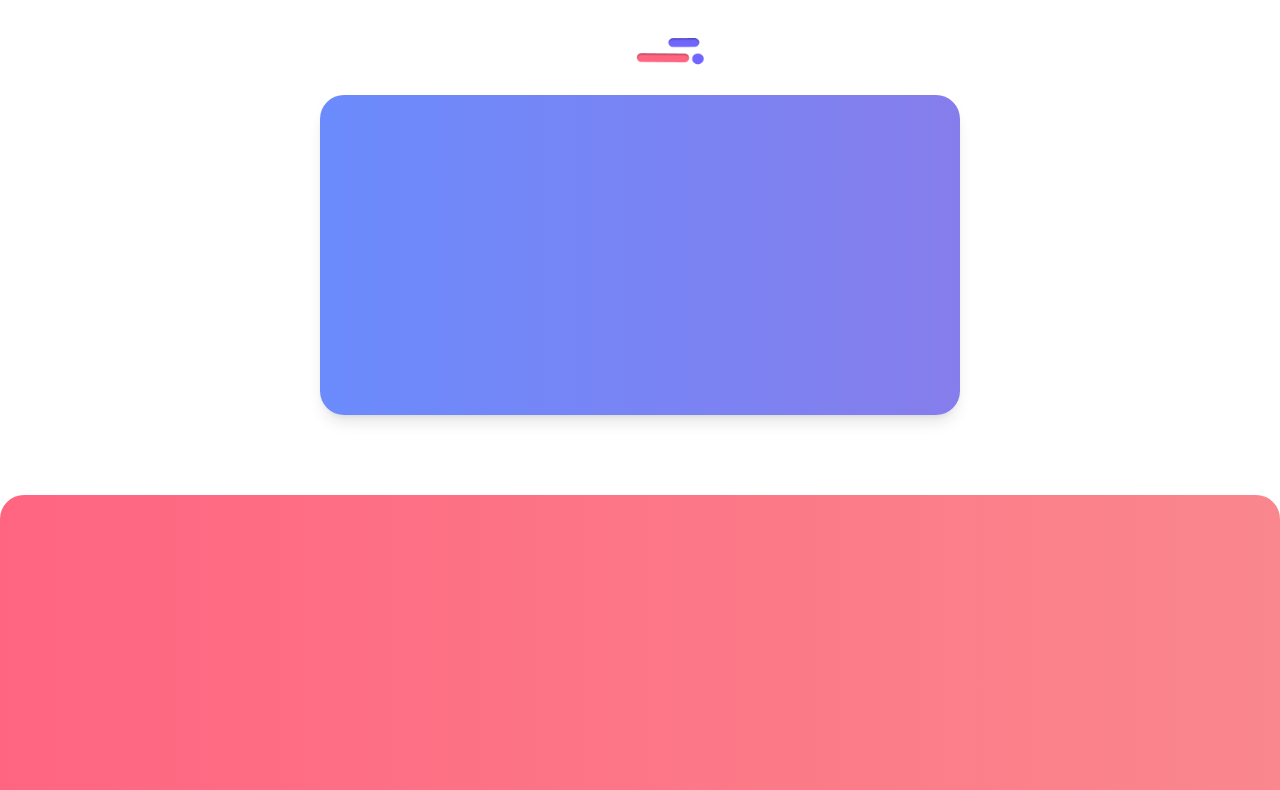
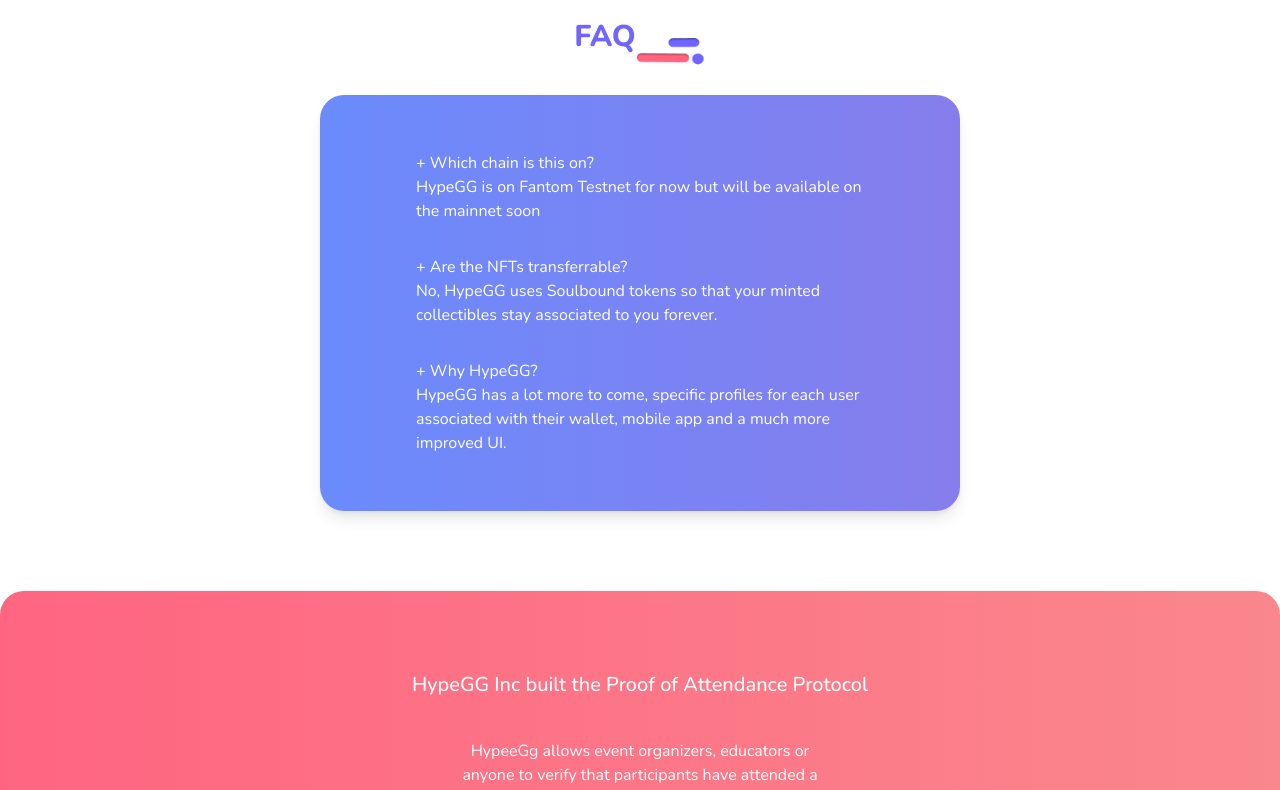
Before and after one commit to Sneh1999/hypeGG, a Next.js app: page / in a window 1280 px wide. Shown: the part 1860-2650 px from the top of the page. Built offline with nearby package versions, Linux system fonts and the light colour scheme.

Commit message:
Added text

```diff
--- a/src/components/FAQ.tsx
+++ b/src/components/FAQ.tsx
@@ -14,16 +14,16 @@
       <div className="flex justify-center items-center bg-gradient-to-r from-[#6B8BFC] to-[#867DEC] rounded-3xl mx-2 md:w-1/2 md:mx-auto  shadow-lg text-white">
         <div className="px-20 py-10">
           <div className="p-4">
-            + Lorem ipsum dolor sit amet consectetur. Eu fermentum volutpat at
-            in quam dictumst quam mauris amet.
+            + Which chain is this on? <br />
+            HypeGG is on Fantom Testnet for now but will be available on the mainnet soon
           </div>
           <div className="p-4">
-            + Lorem ipsum dolor sit amet consectetur. Eu fermentum volutpat at
-            in quam dictumst quam mauris amet.
+            + Are the NFTs transferrable? <br />
+            No, HypeGG uses Soulbound tokens so that your minted collectibles stay associated to you forever.
           </div>
           <div className="p-4">
-            + Lorem ipsum dolor sit amet consectetur. Eu fermentum volutpat at
-            in quam dictumst quam mauris amet.
+            + Why HypeGG? <br />
+            HypeGG has a lot more to come, specific profiles for each user associated with their wallet, mobile app and a much more improved UI.
           </div>
         </div>
       </div>
--- a/src/components/Intro.tsx
+++ b/src/components/Intro.tsx
@@ -7,9 +7,7 @@
         HypeGG Inc built the Proof of Attendance Protocol
       </div>
       <div className="mx-auto mt-10 flex max-w-sm text-center font-normal">
-        Lorem ipsum dolor sit amet consectetur. Eu fermentum volutpat at in quam
-        dictumst quam mauris amet. entum volutpat at in quam dictumst quam
-        mauris amet
+      HypeeGg allows event organizers, educators or anyone to verify that participants have attended a particular event or class. This platform allows particular users of events to be able to prove their presence using soulbound NFTs.
       </div>
     </div>
   );
```
